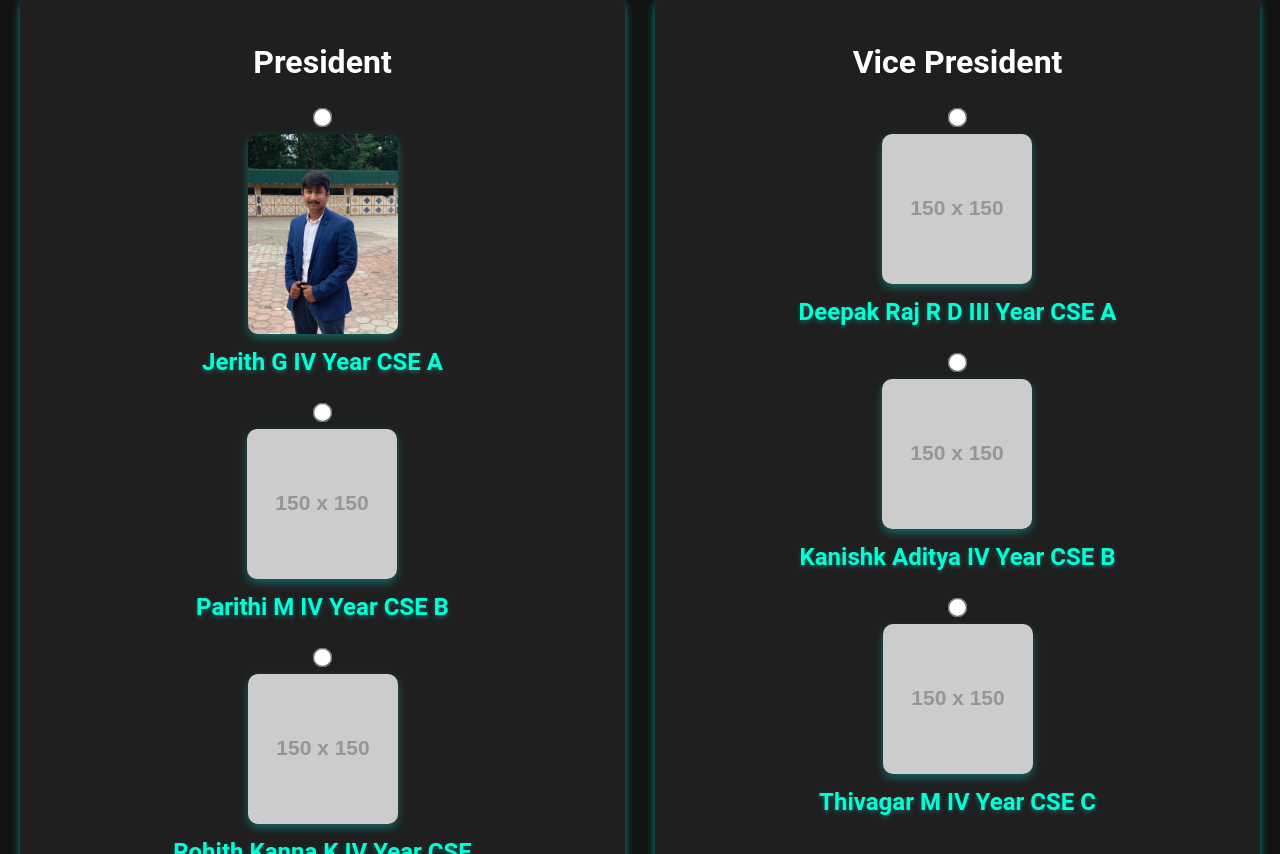
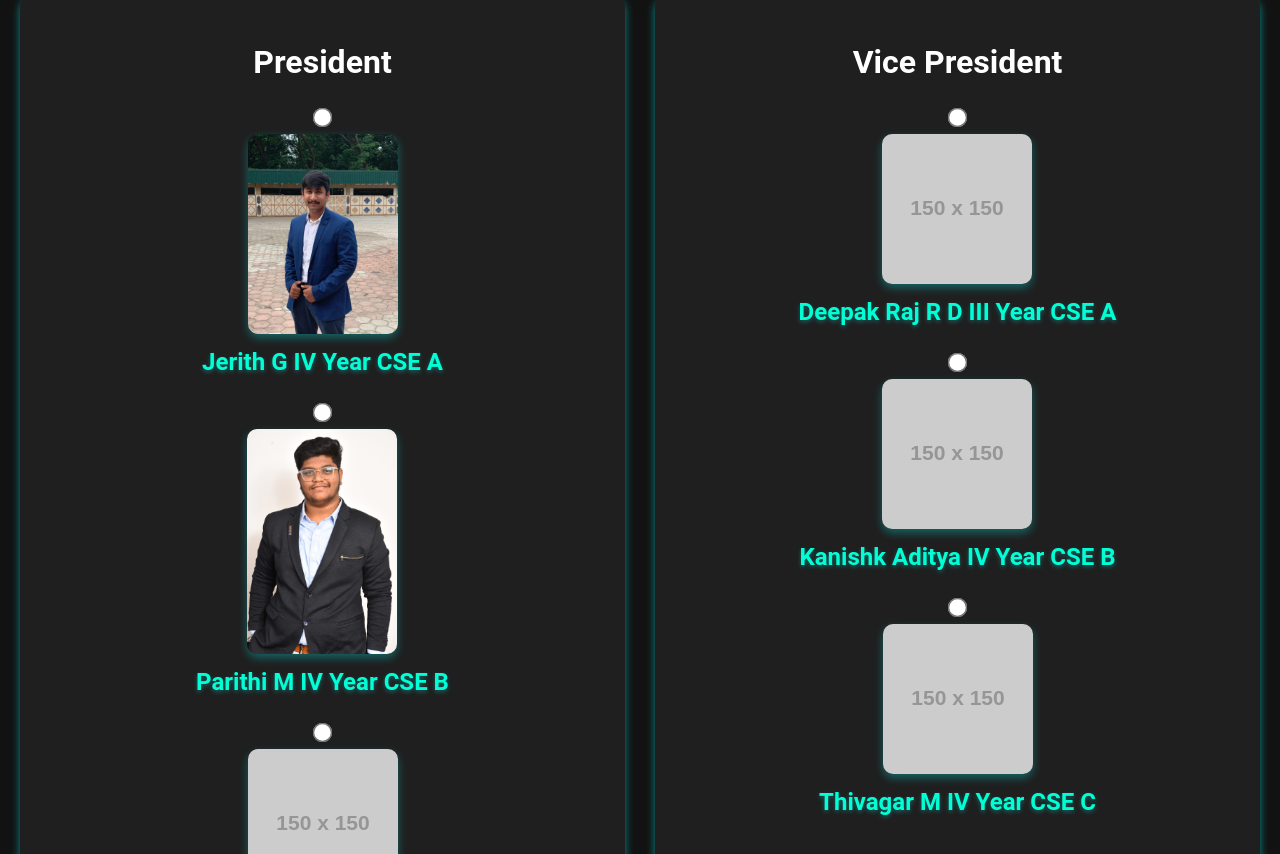
Before and after one commit to vishal5311/finalelectionone, a plain HTML site: page index.html in a window 1280 px wide. Shown: the part 441-1295 px from the top of the page. Drawn offline with Linux system fonts and the light colour scheme; placeholder pictures from the web are drawn by us.

Commit message:
Update index.html

```diff
--- a/index.html
+++ b/index.html
@@ -30,7 +30,7 @@
                     <div class="candidate">
                         <input type="radio" id="president2" name="president" value="Candidate 2">
                         <label for="president2">
-                            <img src="https://via.placeholder.com/150" alt="Candidate 2">
+                            <img src="WhatsApp Image 2023-08-24 at 11.17.04 AM.jpeg" alt="Candidate 2">
                             <p>Parithi M IV Year CSE B</p>
                         </label>
                     </div>
```
